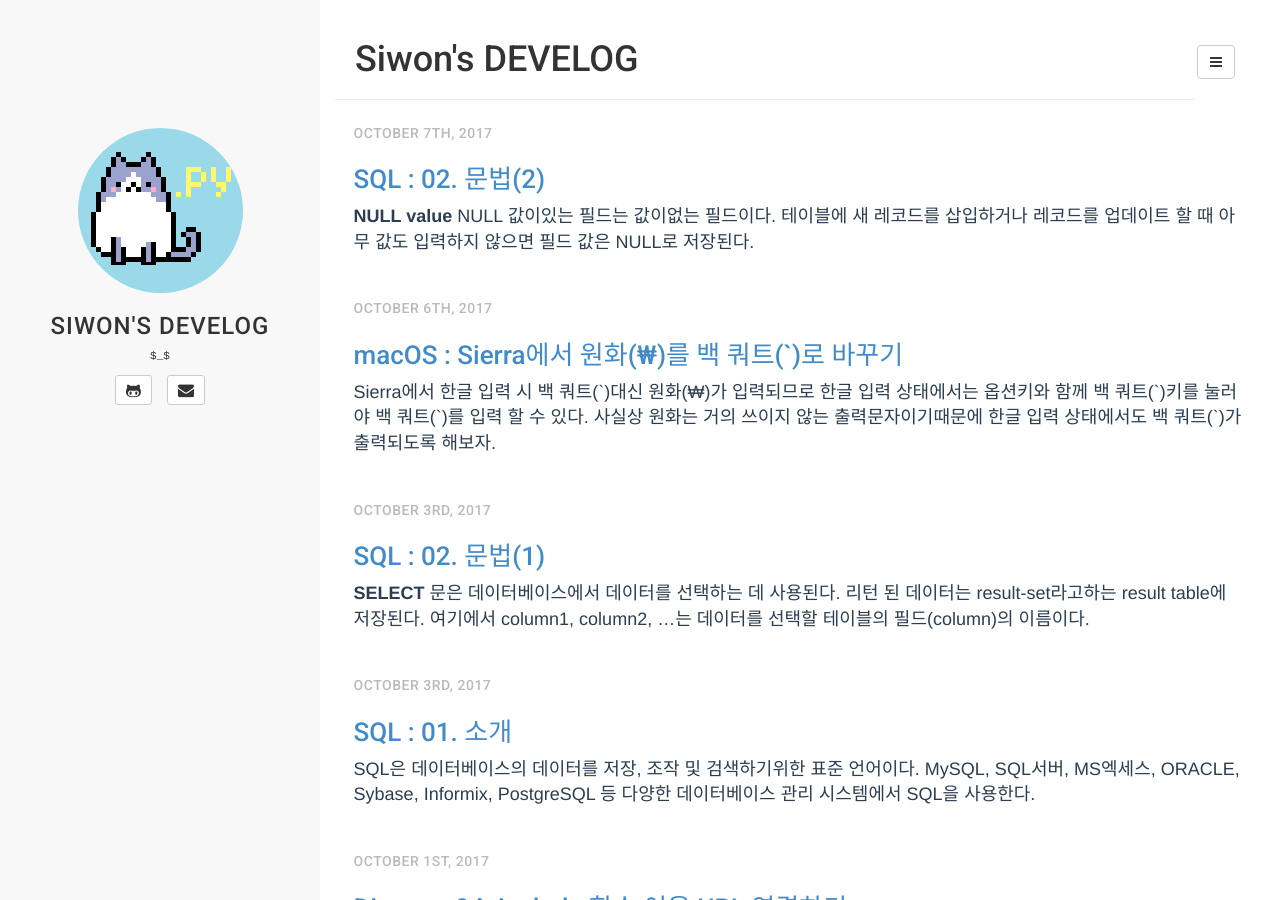
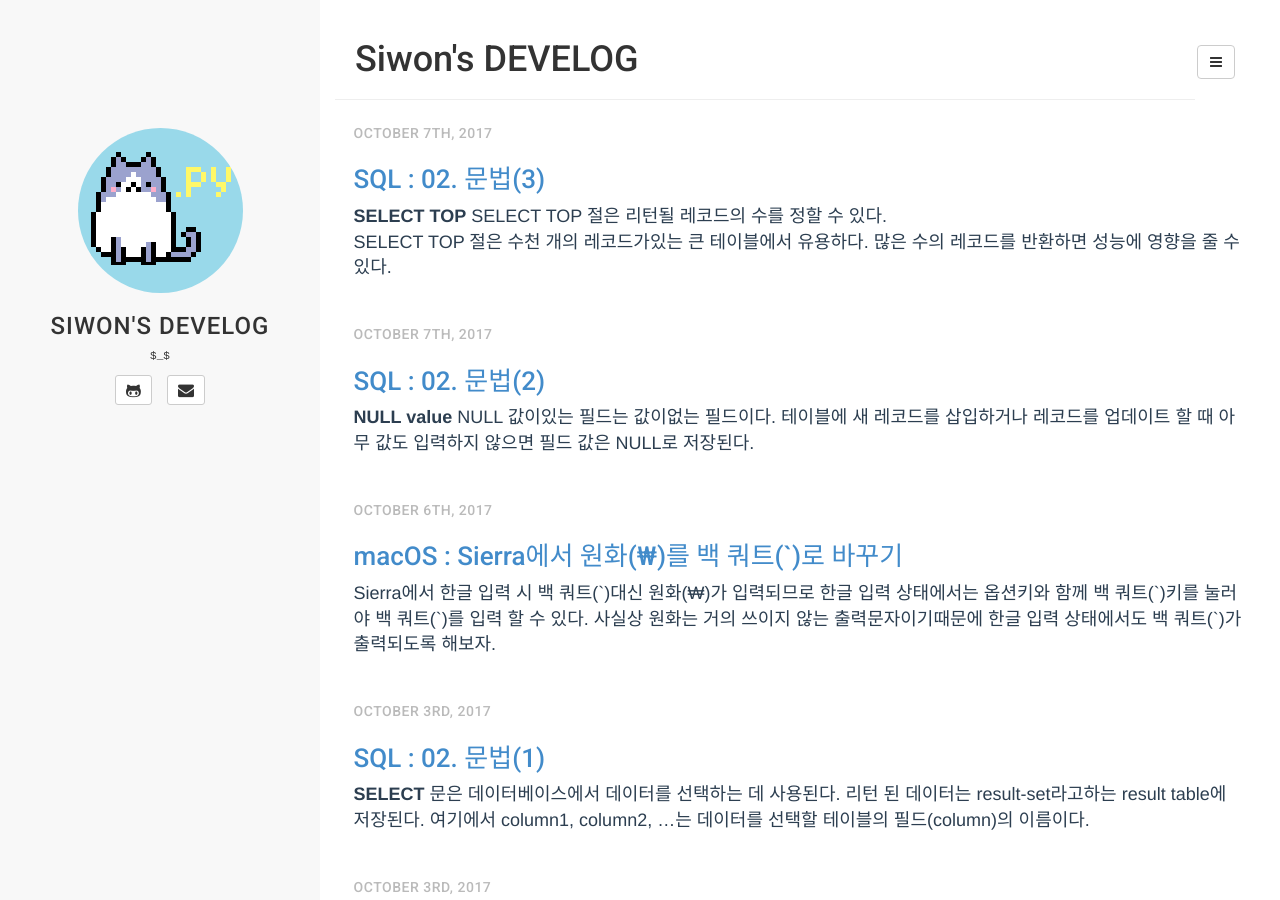
Before and after one commit to 2siwon/2siwon.github.io, a Jekyll site: the page built from index.html, in a window 1280 px wide and 900 px high. Built offline with Jekyll 4.4.1, drawn with Linux system fonts in a browser that asks for light colours; the list of posts is cut into pages by our own code; some of the changed text lies outside the part shown.

Commit message:
update and add 2017-10-07-sql-003 2017-10-07-sql-004

````diff
--- /dev/null
+++ b/_posts/2017-10-07-sql-004.md
@@ -0,0 +1,89 @@
+---
+layout: post
+title:  "SQL : 02. 문법(3)"
+date:   2017-10-7 15:10:41 +0900
+categories: SQL
+---
+
+**SELECT TOP** SELECT TOP 절은 리턴될 레코드의 수를 정할 수 있다.<br>
+SELECT TOP 절은 수천 개의 레코드가있는 큰 테이블에서 유용하다. 많은 수의 레코드를 반환하면 성능에 영향을 줄 수 있다.
+
+> 모든 데이터베이스 시스템이 **SELECT TOP** 절을 지원하는 것은 아니다. MySQL은 **LIMIT** 절, **Oracle** 은 ROWNUM을 사용한다.
+
+SQL Server / MS Access 문법:
+
+```sql
+SELECT TOP number|percent column_name(s)
+FROM table_name
+WHERE condition;
+```
+
+MySQL 문법:
+
+```sql
+SELECT column_name(s)
+FROM table_name
+WHERE condition
+LIMIT number;
+```
+
+Oracle 문법:
+
+```
+SELECT column_name(s)
+FROM table_name
+WHERE ROWNUM <= number;
+```
+![selecttop](../../../../assets/media/images/sql-004/selecttop00.png)
+
+"Customers"테이블에서 처음 세 개의 레코드를 선택하는 sql문을 작성을하면 아래와 같다.<br>
+
+SELECT TOP
+
+```sql
+SELECT TOP 3 * FROM Customers;
+```
+
+LIMIT
+
+```sql
+SELECT * FROM Customers
+LIMIT 3;
+```
+
+ROWNUM
+
+```sql
+SELECT * FROM Customers
+WHERE ROWNUM <= 3;
+```
+
+SELECT TOP 절은 원하는 레코드의 개수를 **PERCENT** 로도 리턴받을 수 있다.
+
+```sql
+SELECT TOP 50 PERCENT * FROM Customers;
+```
+
+**WHERE** 절을 추가해서 사용 할 수도 있다.
+
+SELECT TOP
+
+```sql
+SELECT TOP 3 * FROM Customers
+WHERE Country='Germany';
+```
+
+LIMIT
+
+```
+SELECT * FROM Customers
+WHERE Country='Germany'
+LIMIT 3;
+```
+
+ROWNUM
+
+```
+SELECT * FROM Customers
+WHERE Country='Germany' AND ROWNUM <= 3;
+```
````
Also changed, not shown: _posts/2017-10-07-sql-003.md (+5 -5 lines), assets/media/images/sql-004/selecttop00.png (added).
